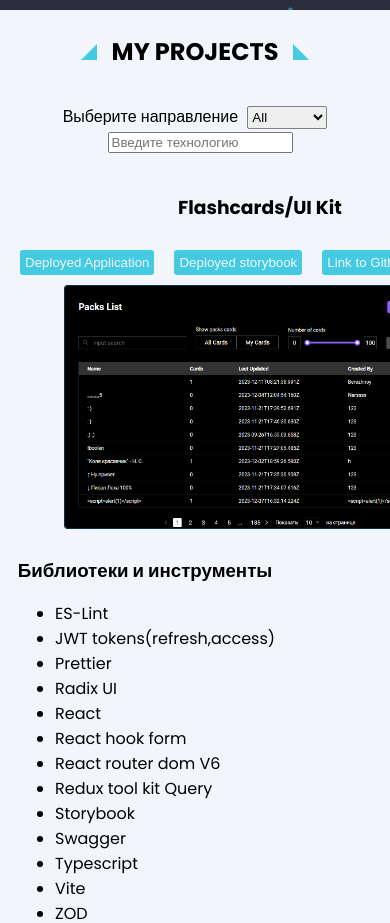
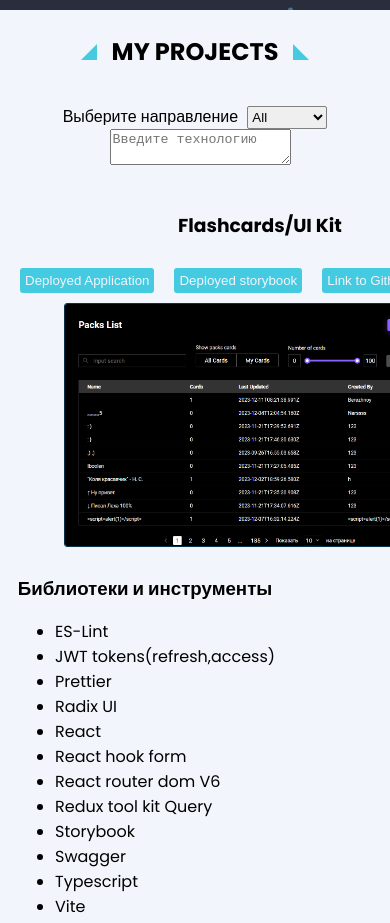
Before and after one commit to Vlad06091992/Portfolio, a React (Create React App) app: page / in a window 390 px wide. Shown: the part 1060-1983 px from the top of the page. Built offline with nearby package versions, Linux system fonts and the light colour scheme.

Commit message:
fix: input for mobiles phones(6)

```diff
--- a/src/components/Projects/Projects.jsx
+++ b/src/components/Projects/Projects.jsx
@@ -157,7 +157,7 @@ export const Projects = () => {
                     <DebounceInput value={inputValue} className={css.input} placeholder={'Введите технологию'}
                                    onChange={setInputValue}/>}
                 {!isDesktopOrLaptop &&
-                    <input value={inputValue} defaultValue={''}  type={'text'} className={css.input} placeholder={'Введите технологию'}
+                    <textarea value={inputValue} defaultValue={''}  type={'text'} className={css.input} placeholder={'Введите технологию'}
                            onInput={(event) => {
                                setInputValue(event.target.value.toString())}}/> }
             </div>
```
